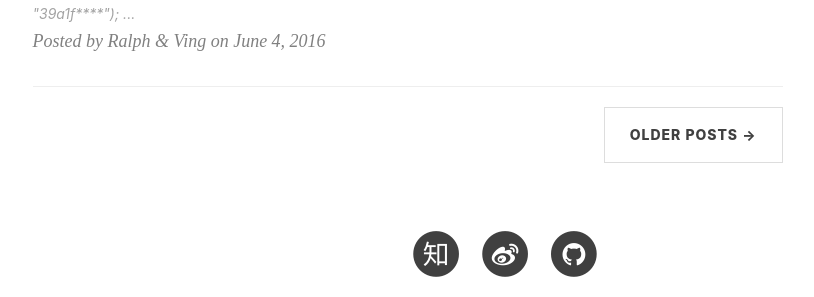
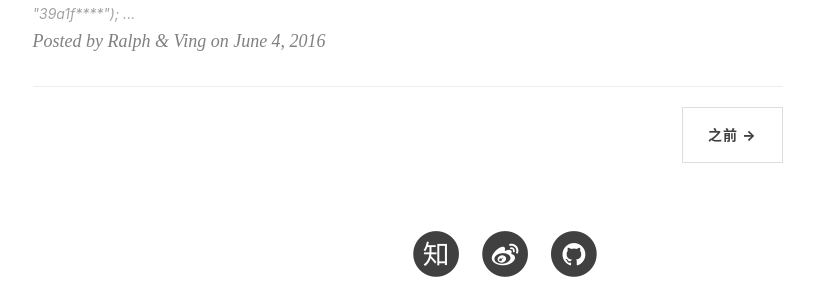
Before and after one commit to ergeit/hiralph.github.io, a Jekyll site: the page built from index.html, in a window 1280 px wide and 900 px high, scrolled down 2112 px. Shown: the part 449-746 px from the top of the window, without its empty margins (135-949 px from the left). Built offline with Jekyll 4.4.1, drawn with Linux system fonts in a browser that asks for light colours; nearby versions of some CDN libraries; the list of posts is cut into pages by our own code; comment, search, counter and statistics services are not loaded.

Commit message:
update index

```diff
--- a/index.html
+++ b/index.html
@@ -30,12 +30,12 @@ description: "一生想做浪漫极客"
 <ul class="pager">
     {% if paginator.previous_page %}
     <li class="previous">
-        <a href="{{ paginator.previous_page_path | prepend: site.baseurl | replace: '//', '/' }}">&larr; Newer Posts</a>
+        <a href="{{ paginator.previous_page_path | prepend: site.baseurl | replace: '//', '/' }}">&larr; 最近</a>
     </li>
     {% endif %}
     {% if paginator.next_page %}
     <li class="next">
-        <a href="{{ paginator.next_page_path | prepend: site.baseurl | replace: '//', '/' }}">Older Posts &rarr;</a>
+        <a href="{{ paginator.next_page_path | prepend: site.baseurl | replace: '//', '/' }}">之前 &rarr;</a>
     </li>
     {% endif %}
 </ul>
```
